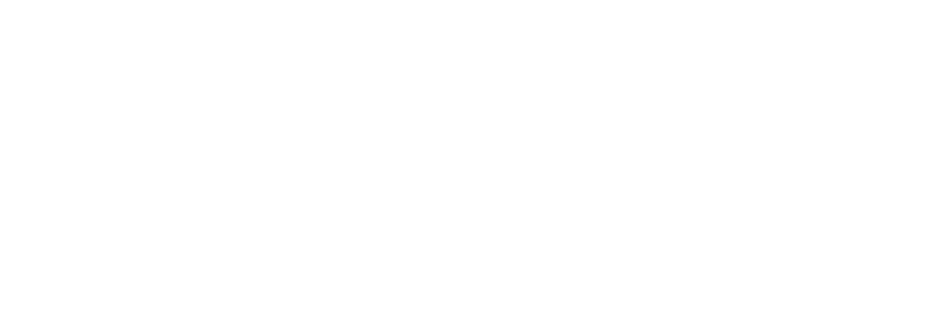
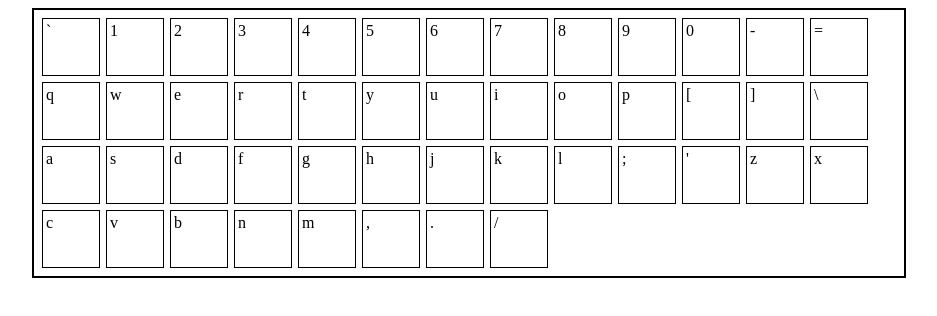
Before and after one commit to yuriikaplunivskyi/virtual-keyboard, a website: page index.html in a window 1280 px wide. Shown: the whole page, without its empty margins (171-1108 px from the left). Drawn offline with Linux system fonts and the light colour scheme.

Commit message:
feat: created mvp virtual keyboard

```diff
--- a/js/script.js
+++ b/js/script.js
@@ -1,2 +1,25 @@
-const keyboard = document.createElement('div');
-keyboard.setAttribute('id', 'keyboard');
+document.addEventListener('DOMContentLoaded', () => {
+  const keyboard = document.createElement('div');
+  const textArea = document.createElement('textarea');
+  textArea.classList.add('container');
+  textArea.style.height = '50px';
+  keyboard.id = 'keyboard';
+  keyboard.classList.add('container');
+  document.body.appendChild(keyboard);
+
+  const keyArray = [96, 49, 50, 51, 52, 53, 54, 55, 56, 57, 48, 45, 61, 113, 119, 101, 114, 116, 121, 117, 105, 111, 112, 91, 93, 92, 97, 115, 100, 102, 103, 104, 106, 107, 108, 59, 39, 122, 120, 99, 118, 98, 110, 109, 44, 46, 47];
+
+  function initKeys() {
+    let out = '';
+    for (let i = 0; i < keyArray.length; i++) {
+      out += '<div class="key">' + String.fromCharCode(keyArray[i]) + '</div>';
+    }
+    document.querySelector('#keyboard').innerHTML = out;
+  }
+
+  if (!document.getElementById('keyboard')) {
+    console.error('Keyboard element not found');
+  } else {
+    initKeys();
+  }
+});
--- a/package.json
+++ b/package.json
@@ -1,5 +1,6 @@
 {
   "devDependencies": {
+    "browser-sync": "^2.29.1",
     "eslint": "^8.39.0",
     "eslint-config-airbnb-base": "^15.0.0",
     "eslint-plugin-import": "^2.27.5"
--- a/style/style.css
+++ b/style/style.css
@@ -28,3 +28,8 @@
 .active {
     background-color: aqua;
 }
+
+.container {
+    width: 860px;
+    margin: 0 auto;
+}
```
Also changed, not shown: 1 other file.
